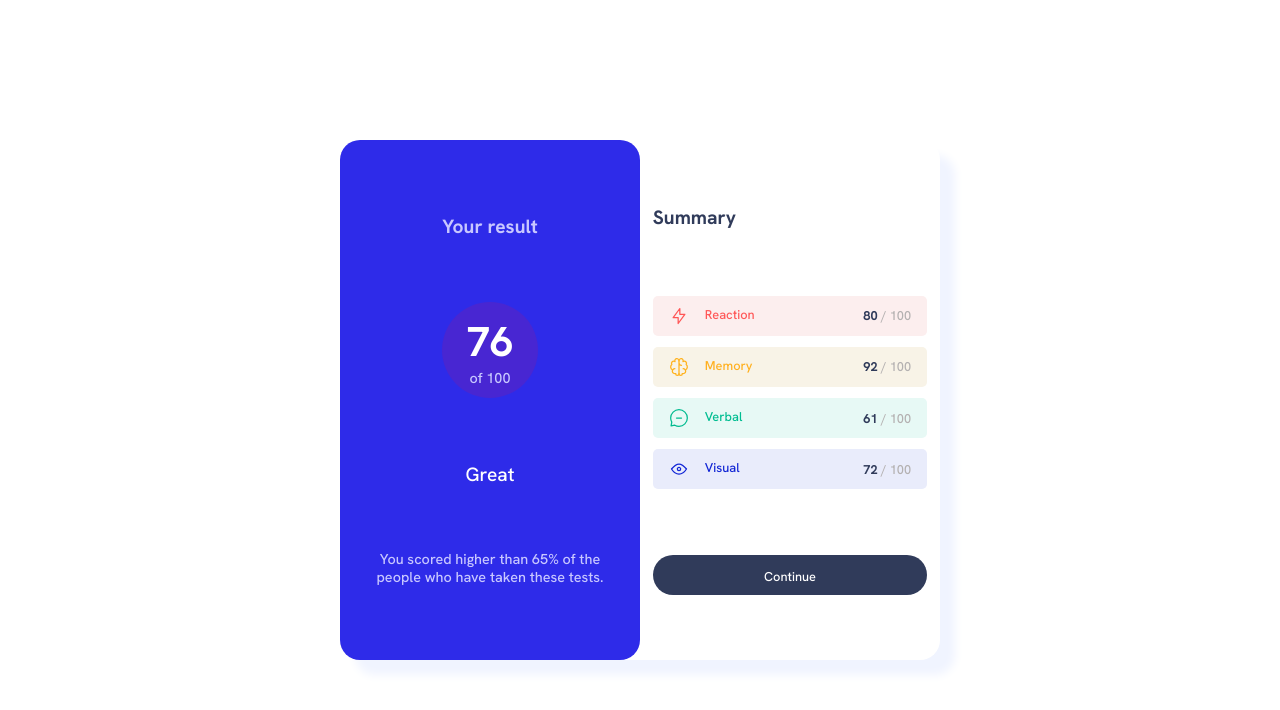
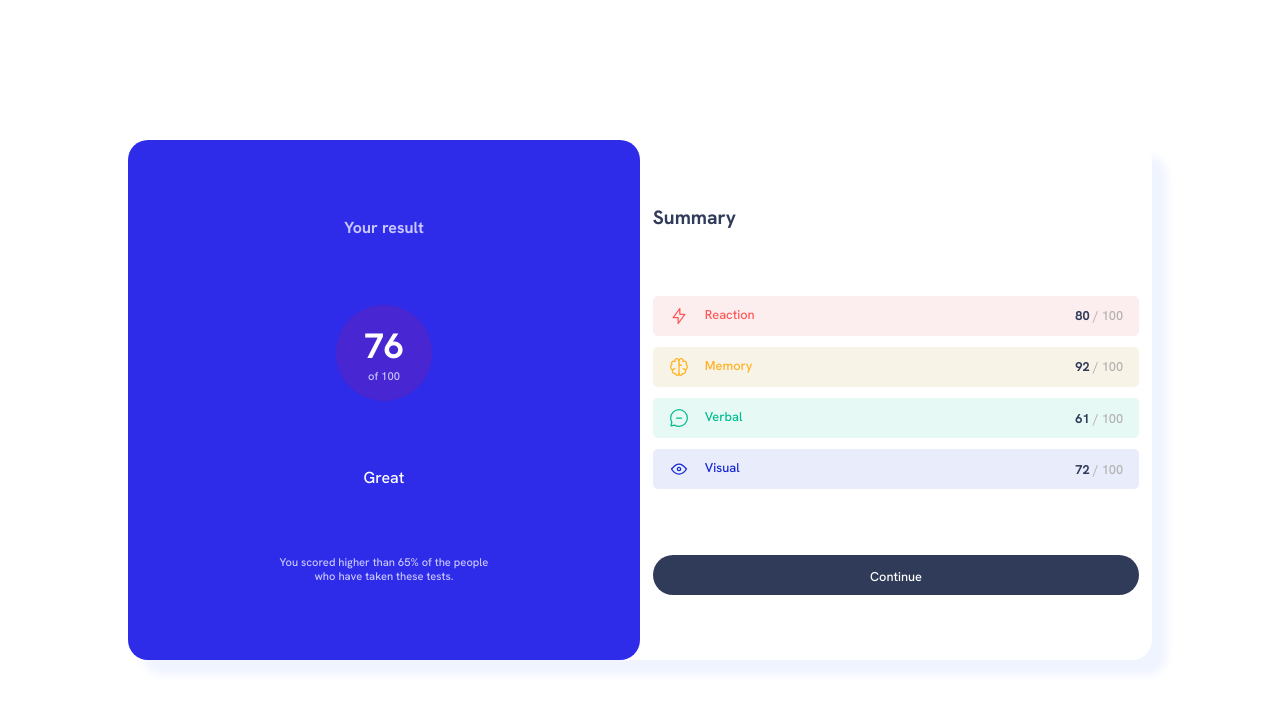
Before and after one commit to jesutobi-world/Result-Summary-Component, a plain HTML site: page index.html in a window 1280 px wide. Drawn offline with Linux system fonts and the light colour scheme.

Commit message:
Update style.css

```diff
--- a/style.css
+++ b/style.css
@@ -153,13 +153,27 @@ button a{
     #score-section{
         height: 100%;
         width: 50%;
-
         border-radius: 20px;
         padding: 10px 20px;
+    }
+    #score-section h1{
+        font-size: 1rem;
     }
     #circle{
         width: 6em;
         height: 6em;
+    }
+    #circle p span{
+        font-size: 2.2rem;}
+    }
+    #circle p{
+        font-size: 0.7rem;
+    }
+    #score-section #great{
+        font-size: 1rem;
+    }
+    #score-section #inference{
+        font-size: 0.7rem;
     }
     #summary-section{
         height: 100%;
```
